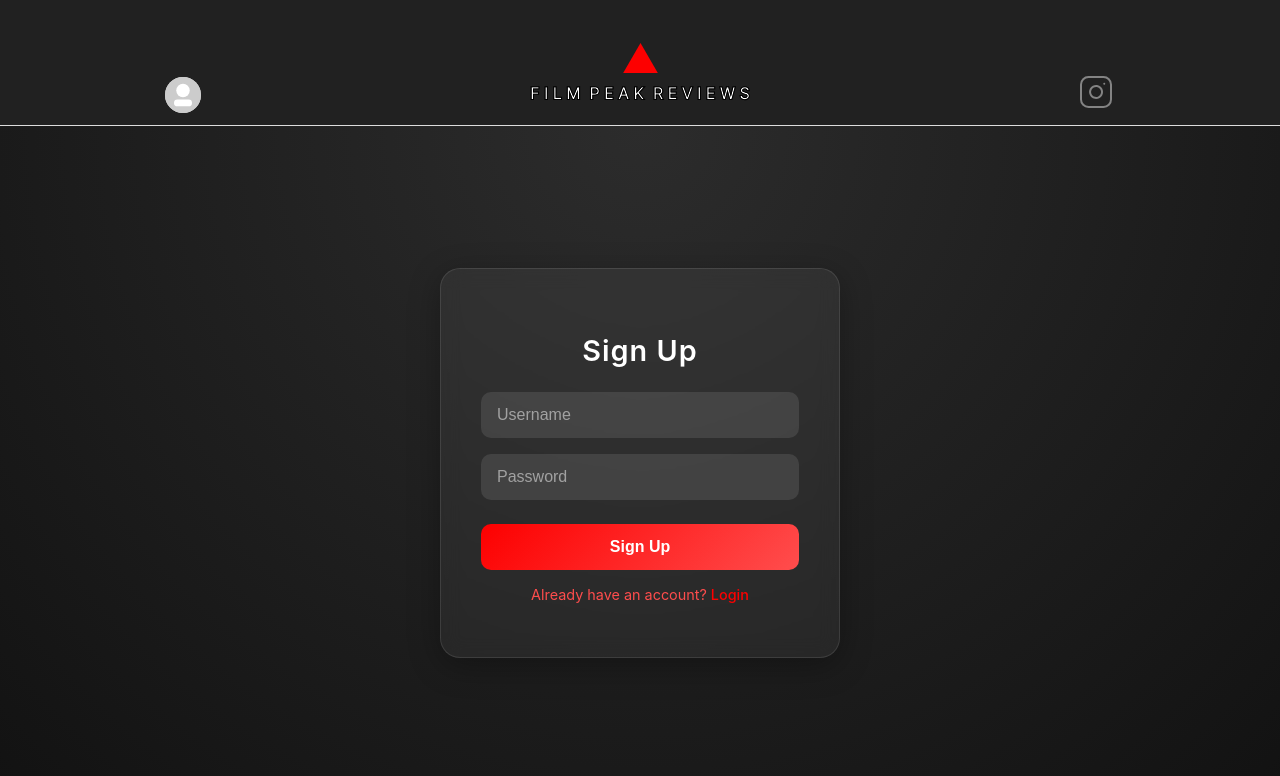
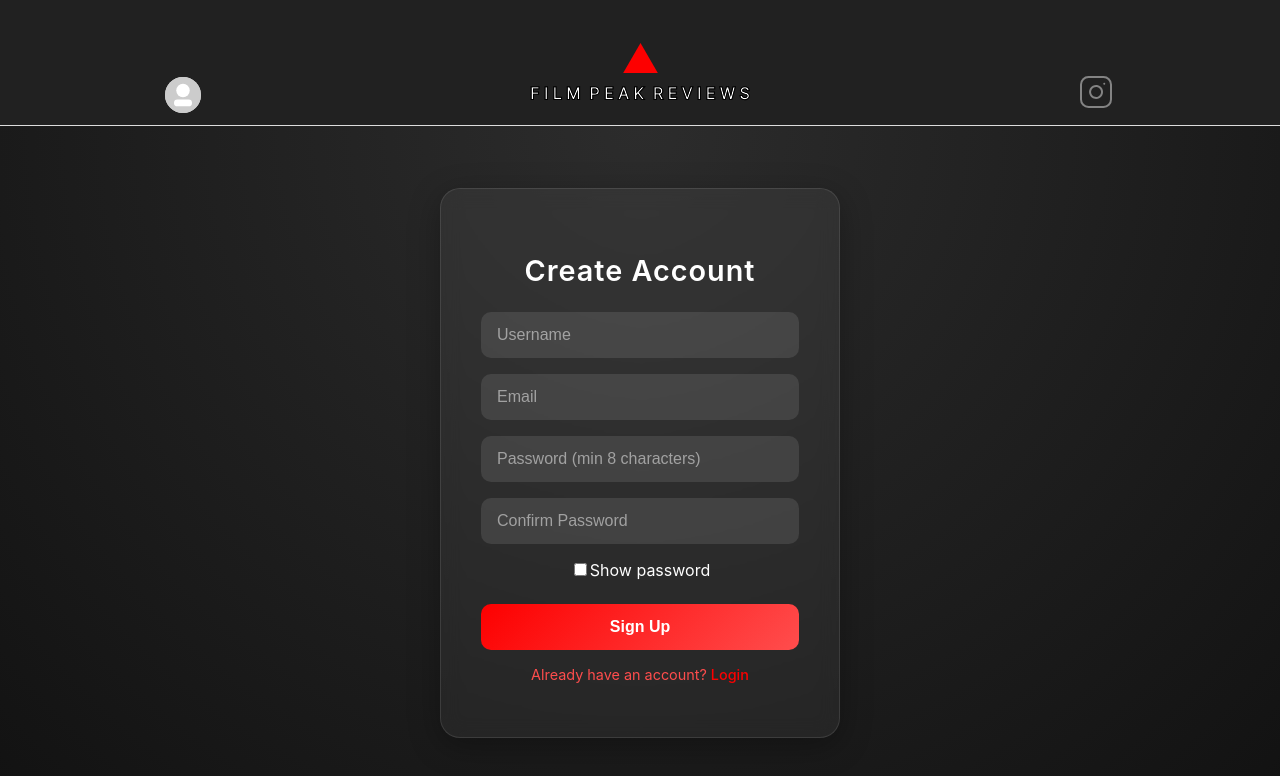
Before and after one commit to kiranaatkar/FilmReviewApp, a React (Create React App) app in the folder film-review/: page /sign-up in a window 1280 px wide. Shown: the top 776 px of the page. Built offline with nearby package versions, Linux system fonts and the light colour scheme; no server answers.

Commit message:
add email to sign up

```diff
--- a/film-review/src/pages/SignUpPage.tsx
+++ b/film-review/src/pages/SignUpPage.tsx
@@ -6,11 +6,17 @@ import { useAuth } from "../context/AuthContext";
 import "../styles/SignUp.css";
 import { Link } from "react-router-dom";
 
-
 const SignUpPage: React.FC = () => {
   const [username, setUsername] = useState("");
+  const [email, setEmail] = useState("");
   const [password, setPassword] = useState("");
+  const [confirmPassword, setConfirmPassword] = useState("");
+
+  const [showPassword, setShowPassword] = useState(false);
+  const [isSubmitting, setIsSubmitting] = useState(false);
+
   const [message, setMessage] = useState("");
+
   const navigate = useNavigate();
   const { login, user } = useAuth();
 
@@ -18,28 +24,52 @@ const SignUpPage: React.FC = () => {
     if (user) navigate("/home");
   }, [user, navigate]);
 
+  const isValidEmail = (email: string) => {
+    return /^[^\s@]+@[^\s@]+\.[^\s@]+$/.test(email);
+  };
+
   const handleSignUp = async (e: React.FormEvent) => {
     e.preventDefault();
     setMessage("");
 
+    if (!isValidEmail(email)) {
+      setMessage("❌ Please enter a valid email address.");
+      return;
+    }
+
+    if (password.length < 8) {
+      setMessage("Password must be at least 8 characters.");
+      return;
+    }
+
+    if (password !== confirmPassword) {
+      setMessage("Passwords do not match.");
+      return;
+    }
+
     try {
-      const res: TokenResponse | string = await FilmService.SignUp(username, password);
+      setIsSubmitting(true);
+
+      const res: TokenResponse | string =
+        await FilmService.SignUp(username, email, password);
 
       if (typeof res !== "string") {
         login(res.token);
         navigate("/home");
       } else {
-        setMessage(`❌ ${res}`);
+        setMessage(`${res}`);
       }
     } catch (error) {
-      setMessage("❌ Error signing up. Please try again.");
+      setMessage("Error signing up. Please try again.");
+    } finally {
+      setIsSubmitting(false);
     }
   };
 
   return (
     <div className="sign-up-page">
       <div className="sign-up-form">
-        <h2>Sign Up</h2>
+        <h2>Create Account</h2>
 
         <form onSubmit={handleSignUp}>
           <input
@@ -51,21 +81,47 @@ const SignUpPage: React.FC = () => {
           />
 
           <input
-            type="password"
-            placeholder="Password"
+            type="email"
+            placeholder="Email"
+            value={email}
+            onChange={(e) => setEmail(e.target.value)}
+            required
+          />
+
+          <input
+            type={showPassword ? "text" : "password"}
+            placeholder="Password (min 8 characters)"
             value={password}
             onChange={(e) => setPassword(e.target.value)}
             required
           />
 
-          <button type="submit">Sign Up</button>
+          <input
+            type={showPassword ? "text" : "password"}
+            placeholder="Confirm Password"
+            value={confirmPassword}
+            onChange={(e) => setConfirmPassword(e.target.value)}
+            required
+          />
+
+          <label className="show-password">
+            <input
+              type="checkbox"
+              onChange={() => setShowPassword(!showPassword)}
+            />
+            Show password
+          </label>
+
+          <button type="submit" disabled={isSubmitting}>
+            {isSubmitting ? "Creating account..." : "Sign Up"}
+          </button>
         </form>
 
         <p className="login-redirect">
           Already have an account? <Link to="/login">Login</Link>
         </p>
 
-        {message && <p>{message}</p>}
+        {message && <p className="signup-message">{message}</p>}
       </div>
     </div>
   );
--- a/film-review/src/services/FilmService.ts
+++ b/film-review/src/services/FilmService.ts
@@ -8,11 +8,13 @@ import { TokenResponse } from "../types/AuthTypes";
 class FilmService {
   static async SignUp(
     username: string,
+    email: string,
     password: string
   ): Promise<TokenResponse | string> {
     try {
       const response = await client.post("/users/create", {
         username,
+        email,
         password,
       });
       return response.data;
```
